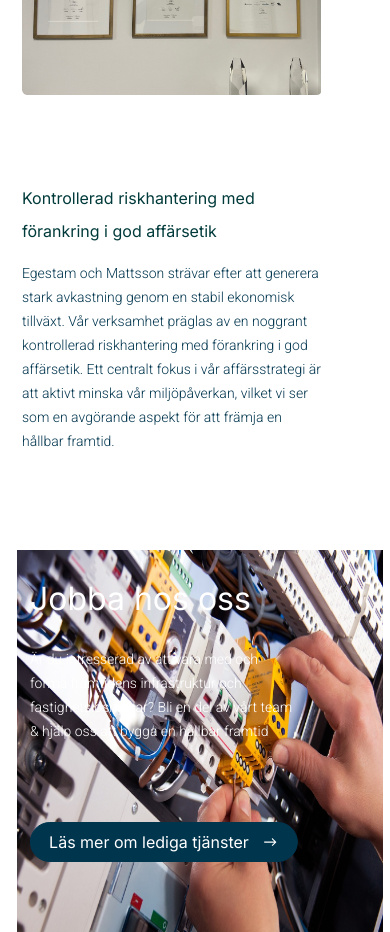
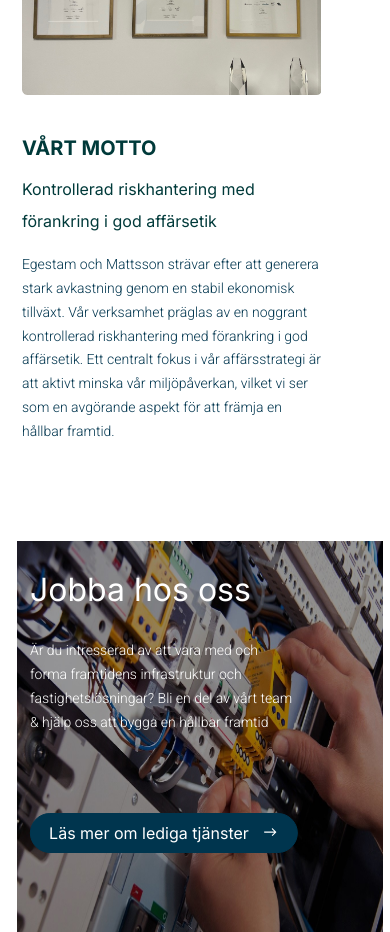
Before and after one commit to Aswinstadx/Egestam_Mattsson_3, a React (Create React App) app in the folder frontend/: page / in a window 390 px wide. Shown: the part 2040-2972 px from the top of the page. Built offline with nearby package versions, Linux system fonts and the light colour scheme.

Commit message:
overlay changed, video changed

```diff
--- a/frontend/src/Components/Header/Header.jsx
+++ b/frontend/src/Components/Header/Header.jsx
@@ -85,7 +85,7 @@
               <Navbar.Brand href="#home">
                 {isSticky ? (
                   <img
-                    src={process.env.PUBLIC_URL + "/images/logo2.png"}
+                    src={process.env.PUBLIC_URL + "/images/logo3.png"}
                     alt="Thumbnail"
                     className="logo"
                   />
--- a/frontend/src/Sections/Section5.jsx
+++ b/frontend/src/Sections/Section5.jsx
@@ -40,6 +40,7 @@
         <div className="row ">
           {isIpad || (window.innerWidth >= 1400 && window.innerWidth < 1500) ? (
             <>
+              {console.log("1111111111111")}
               <div className="col-md-6 col-sm-12 col-12 ipad-im">
                 <div className="image-container text-center ">
                   {/* <div className="overlay4"></div> */}
@@ -148,10 +149,12 @@
             </>
           ) : (
             <>
+              {console.log("2222222222222")}
               <div className="col-md-6 col-sm-12 col-12">
                 <div>
                   <img src={process.env.PUBLIC_URL + "/images/section5.png"} />
                   <div className="section5-content">
+                    {/* <h2 style={{color:'#003A3A',fontFamily:'Inter',fontSize:'20px',fontWeight:700}}>VÅRT MOTTO </h2> */}
                     <h2>VÅRT MOTTO </h2>
                     <h6>
                       Kontrollerad riskhantering med förankring i god affärsetik
@@ -214,7 +217,7 @@
                       maxWidth: "100%", // Set maximum width to 100% of its container
                       width: "100%", // Ensure the width adjusts to its container
                       maxHeight: "100%",
-                      color:isMobile && 'white'
+                      color: isMobile && "white",
                     }}
                   >
                     Är du intresserad av att vara med och forma framtidens
--- a/frontend/src/index.css
+++ b/frontend/src/index.css
@@ -1328,7 +1328,14 @@
     /* 131.25% */
 
   }
-
+  .section5-content h2{
+    color: #003A3A;
+font-family: Inter;
+font-size: 20px;
+font-style: normal;
+font-weight: 700;
+line-height: 32.56px; /* 162.8% */
+  }
   .section5 h6 {
     color: #003A3A;
     font-family: Inter;
```
Also changed, not shown: frontend/public/images/sectn_5.jpeg, frontend/public/images/sectn_5_2.jpeg (added).
